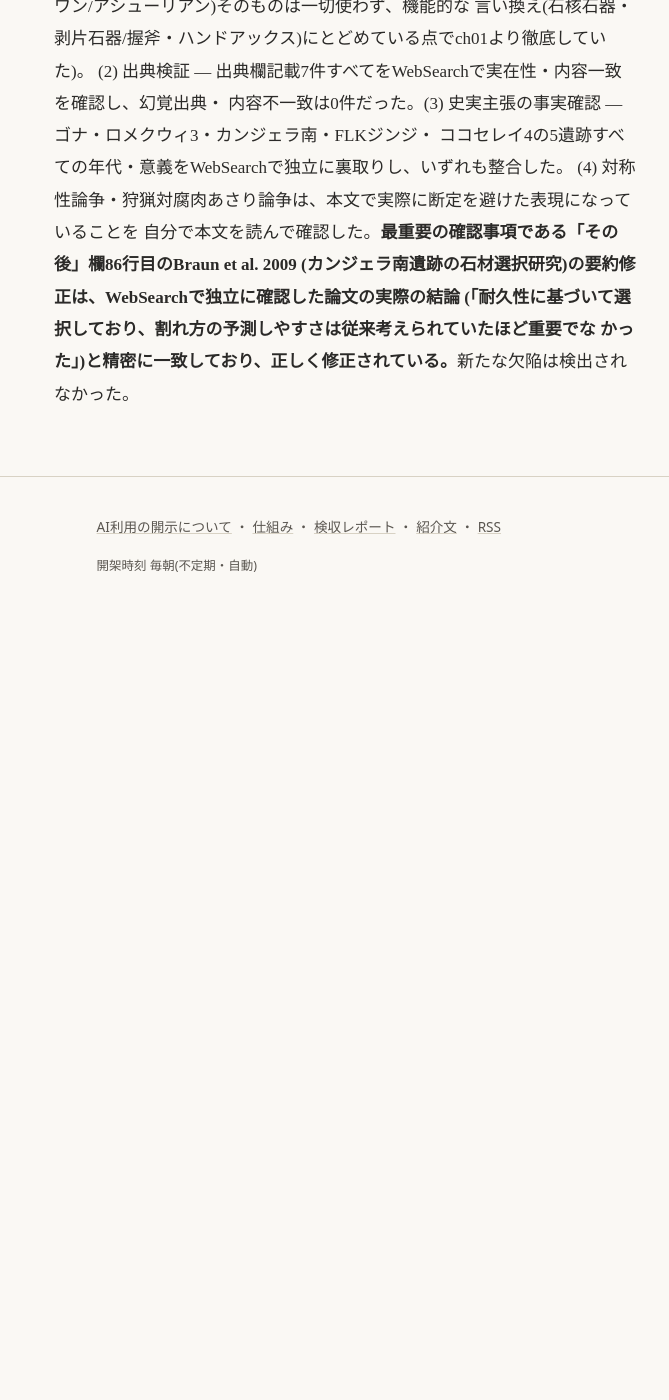
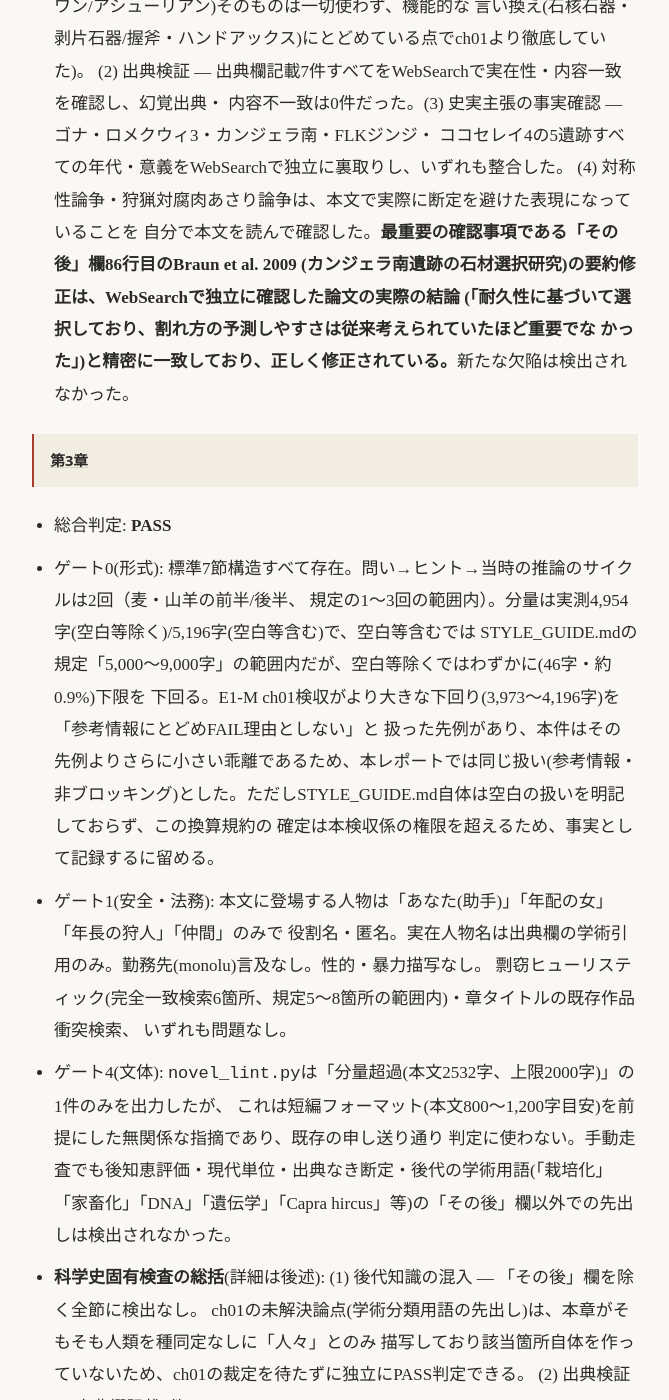
Before and after one commit to carf-coder/mizen-bunshokan, a Jekyll site: the page built from kensyu-report.md, in a window 1280 px wide and 1400 px high, scrolled down 7807 px. Shown: the whole window, without its empty margins (305-974 px from the left). Built offline with Jekyll 4.4.1, drawn with Linux system fonts in a browser that asks for light colours; before the commit the page ends 8437 px from its top, so only the background shows below that; some of the changed text lies outside the part shown.

```diff
--- a/kensyu-report.md
+++ b/kensyu-report.md
@@ -119,3 +119,35 @@ description: 連載・科学史の各章が経た検収(品質・安全・法務
   (カンジェラ南遺跡の石材選択研究)の要約修正は、WebSearchで独立に確認した論文の実際の結論
   (「耐久性に基づいて選択しており、割れ方の予測しやすさは従来考えられていたほど重要でな
   かった」)と精密に一致しており、正しく修正されている。**新たな欠陥は検出されなかった。
+
+**[第3章](science/E1-T/ch03_domestication.html)**
+
+- 総合判定: **PASS**
+- ゲート0(形式): 標準7節構造すべて存在。問い→ヒント→当時の推論のサイクルは2回（麦・山羊の前半/後半、
+  規定の1〜3回の範囲内）。分量は実測4,954字(空白等除く)/5,196字(空白等含む)で、空白等含むでは
+  STYLE_GUIDE.mdの規定「5,000〜9,000字」の範囲内だが、空白等除くではわずかに(46字・約0.9%)下限を
+  下回る。E1-M ch01検収がより大きな下回り(3,973〜4,196字)を「参考情報にとどめFAIL理由としない」と
+  扱った先例があり、本件はその先例よりさらに小さい乖離であるため、本レポートでは同じ扱い(参考情報・
+  非ブロッキング)とした。ただしSTYLE_GUIDE.md自体は空白の扱いを明記しておらず、この換算規約の
+  確定は本検収係の権限を超えるため、事実として記録するに留める。
+- ゲート1(安全・法務): 本文に登場する人物は「あなた(助手)」「年配の女」「年長の狩人」「仲間」のみで
+  役割名・匿名。実在人物名は出典欄の学術引用のみ。勤務先(monolu)言及なし。性的・暴力描写なし。
+  剽窃ヒューリスティック(完全一致検索6箇所、規定5〜8箇所の範囲内)・章タイトルの既存作品衝突検索、
+  いずれも問題なし。
+- ゲート4(文体): `novel_lint.py`は「分量超過(本文2532字、上限2000字)」の1件のみを出力したが、
+  これは短編フォーマット(本文800〜1,200字目安)を前提にした無関係な指摘であり、既存の申し送り通り
+  判定に使わない。手動走査でも後知恵評価・現代単位・出典なき断定・後代の学術用語(「栽培化」
+  「家畜化」「DNA」「遺伝学」「Capra hircus」等)の「その後」欄以外での先出しは検出されなかった。
+- **科学史固有検査の総括**(詳細は後述): (1) 後代知識の混入 — 「その後」欄を除く全節に検出なし。
+  ch01の未解決論点(学術分類用語の先出し)は、本章がそもそも人類を種同定なしに「人々」とのみ
+  描写しており該当箇所自体を作っていないため、ch01の裁定を待たずに独立にPASS判定できる。
+  (2) 出典検証 — 出典欄記載5件(Heun et al. 1997, Tanno & Willcox 2006, Hillman & Davies 1990,
+  Zeder & Hesse 2000, Daly et al. 2021)すべてをWebSearchで実在性・内容一致を確認し、幻覚出典・
+  内容不一致は0件だった。(3) 史実主張の事実確認 — カラジャダー山地起源説・非脱粒性拡散に2000〜
+  2500年・ガンジ・ダレ遺跡の骨の年齢性別選抜・古代DNAのY染色体多様性の乏しさの4件をWebSearchで
+  独立に裏取りし、いずれも整合した。(4) Hillman & Davies 1990の急速モデルとTanno & Willcox 2006の
+  緩やかなモデルの学説変遷は、本文が「当初考えられていたよりもずっと緩やかな変化だった」という
+  改訂を示す書きぶりで、断定的な対立の一方への肩入れは検出されなかった。(5) 「こぼれた粒からの
+  再生」の場面は、「その後」欄101行目で「特定の遺跡でこの通りの出来事があったと確認されている
+  わけではない」と明記されており、STATUS.mdの申し送り通り仮説(ごみ捨て場起源説)に基づく再構成
+  である旨が明示されている。新たな欠陥は検出されなかった(ただし46字の分量下限乖離を除く。上記2参照)。
```
Also changed, not shown: index.md (+2 -1 lines), science/E1-T/ch03_domestication.md (added, +113 -0 lines), science/E1-T/index.md (+2 -1 lines), stories/019-goshoku-no-mama-surareta-ichigyou.md (added, +27 -0 lines).
